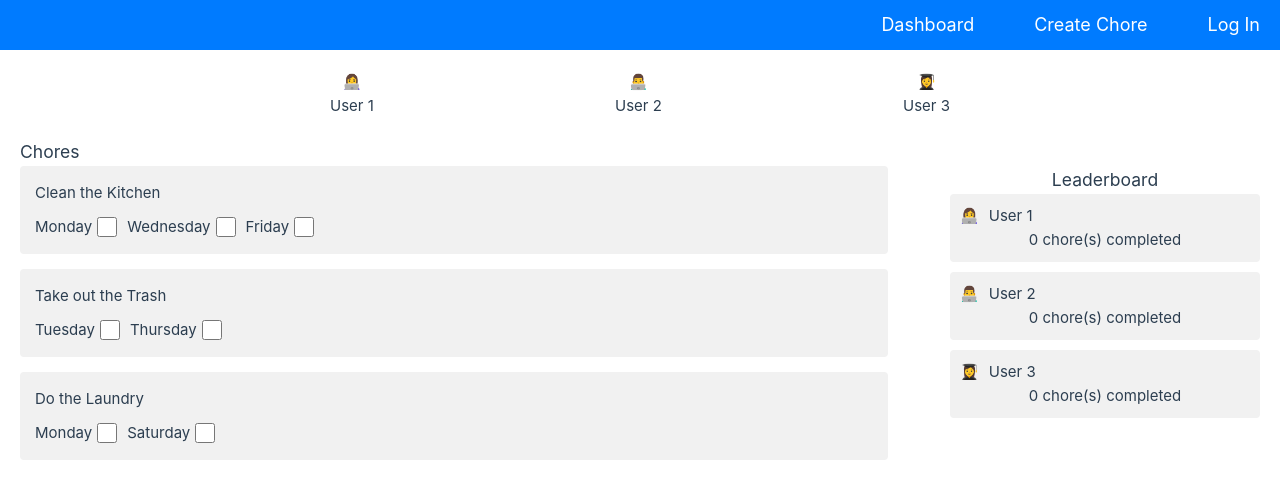
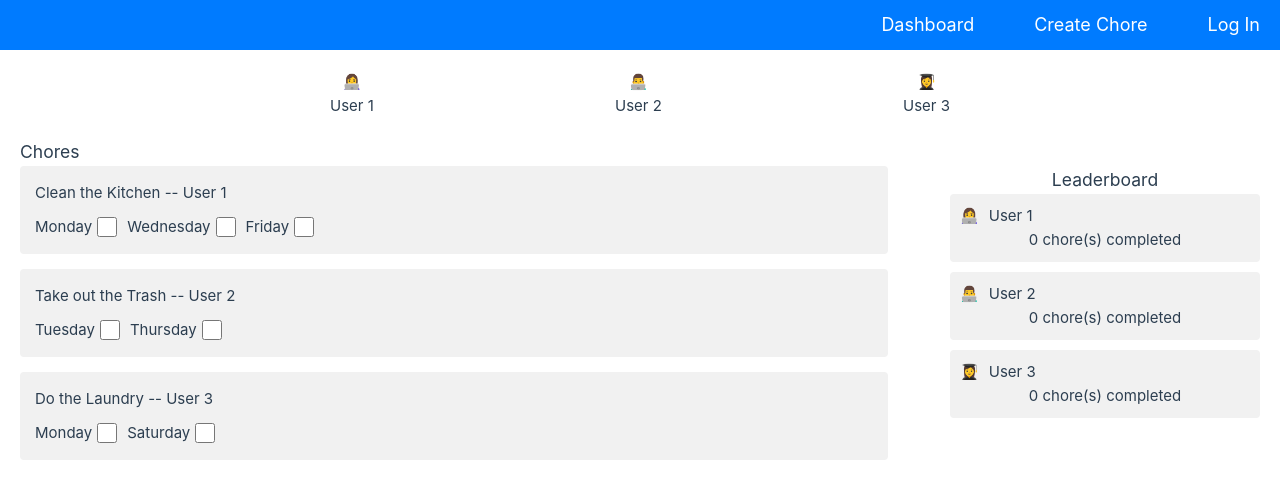
Before and after one commit to 222tia/technical-mockup-implementation, a Vue app: page /Dashboard in a window 1280 px wide. Shown: the top 498 px of the page. Built offline with nearby package versions, Linux system fonts and the light colour scheme.

Commit message:
update chore cards to display assigned user

```diff
--- a/src/components/Dashboard.vue
+++ b/src/components/Dashboard.vue
@@ -7,28 +7,28 @@ const chores = ref([
     name: 'Clean the Kitchen',
     days: ['Monday', 'Wednesday', 'Friday'],
     completed: [],
-    user: null,
+    user: 'User 1',
   },
   {
     id: 2,
     name: 'Take out the Trash',
     days: ['Tuesday', 'Thursday'],
     completed: [],
-    user: null,
+    user: 'User 2',
   },
   {
     id: 3,
     name: 'Do the Laundry',
     days: ['Monday', 'Saturday'],
     completed: [],
-    user: null,
+    user: 'User 3',
   },
   {
     id: 4,
-    name: 'Mop the Floor',
+    name: 'Do the Dishes',
     days: ['Sunday', 'Thursday'],
     completed: [],
-    user: null,
+    user: 'User 2',
   },
 ]);
 
@@ -73,7 +73,7 @@ const handleCheck = (chore, day, user) => {
                         v-for="chore in chores"
                         :key="chore.id"
                     >
-                    <h4>{{ chore.name }}</h4>
+                        <h4>{{ chore.name }} -- {{ chore.user }}</h4>
                         <div class="chore-days">
                             <div v-for="day in chore.days" :key="day" class="day-checkbox">
                                 <label>{{ day }}</label>
@@ -88,7 +88,6 @@ const handleCheck = (chore, day, user) => {
                 </div>
             </div>
 
-        <!-- Leaderboard -->
             <div class="leaderboard">
                 <h3>Leaderboard</h3>
                 <div v-for="user in users" :key="user.id" class="leaderboard-item">
```
Lines whose indentation alone changed are shown as unchanged.
